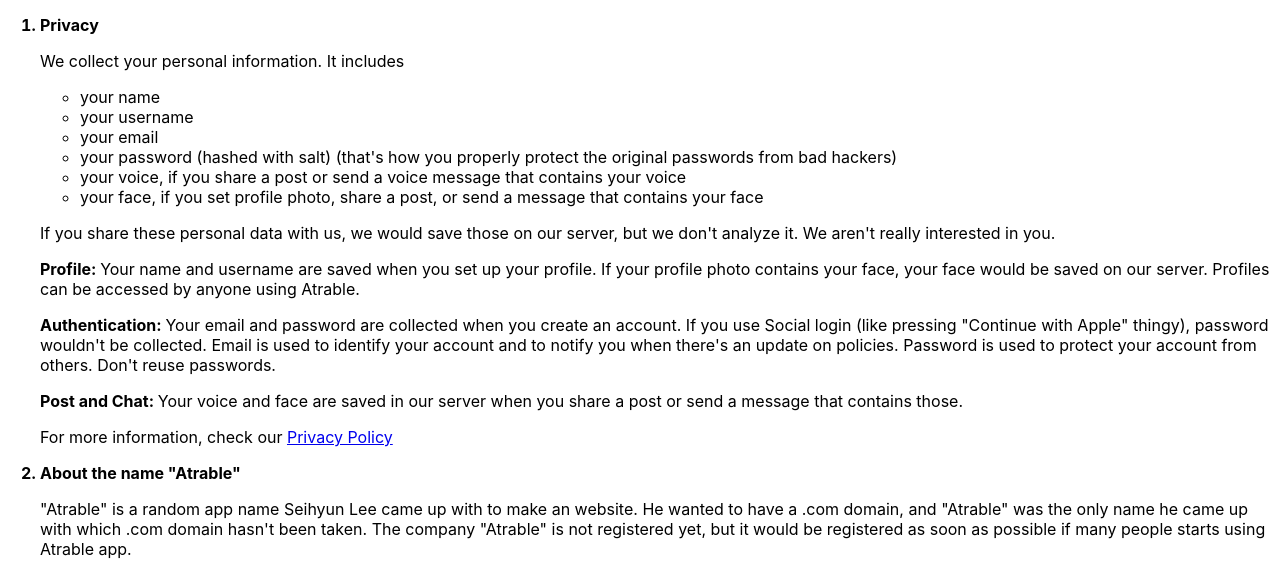
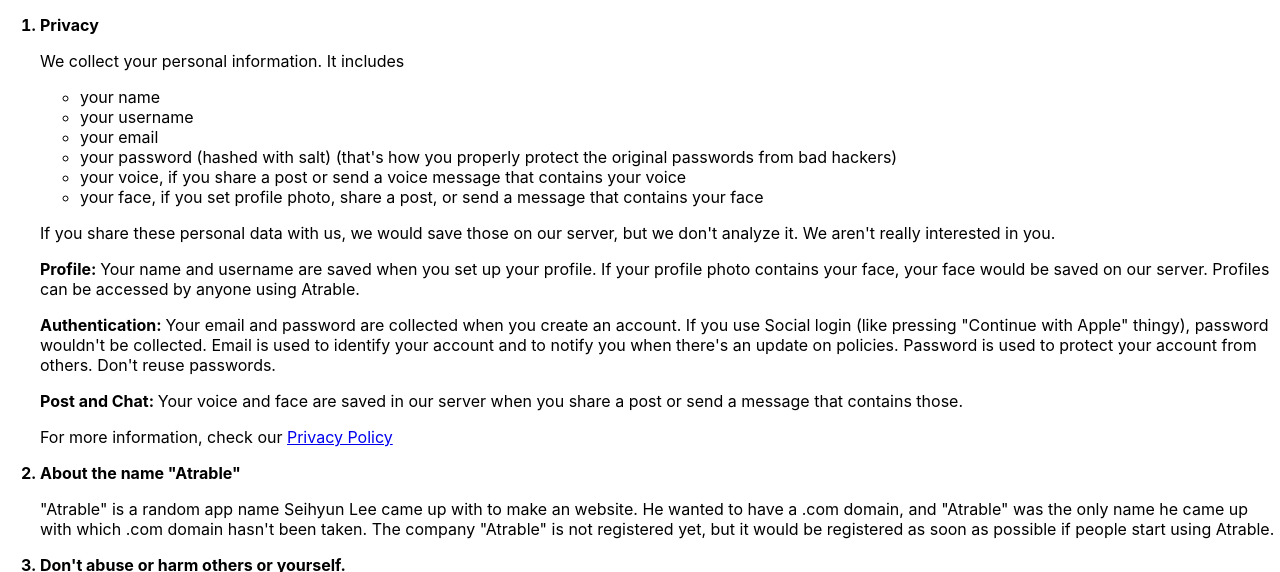
Before and after one commit to Shawn-sudo/atrable-web, a Gatsby site: page /terms_of_use in a window 1280 px wide. Shown: the part 187-759 px from the top of the page. Built offline with nearby package versions, Linux system fonts and the light colour scheme; Gatsby itself is replaced by a stand-in of ours.

Commit message:
Update terms_of_use.tsx

```diff
--- a/src/pages/terms_of_use.tsx
+++ b/src/pages/terms_of_use.tsx
@@ -2,7 +2,7 @@
 import React from "react";
 import Layout from "../components/Layout";
 
-const PrivacyPolicy = () => {
+const TermsOfUse = () => {
   return (
     <>
       <title>Terms of Use | Atrable</title>
@@ -69,8 +69,7 @@
               website. He wanted to have a .com domain, and "Atrable" was the
               only name he came up with which .com domain hasn't been taken. The
               company "Atrable" is not registered yet, but it would be
-              registered as soon as possible if many people starts using Atrable
-              app.
+              registered as soon as possible if people start using Atrable.
             </dl>
             <li style={{ fontWeight: "bold" }}>
               Don't abuse or harm others or yourself.
@@ -193,4 +192,4 @@
   );
 };
 
-export default PrivacyPolicy;
+export default TermsOfUse;
```
